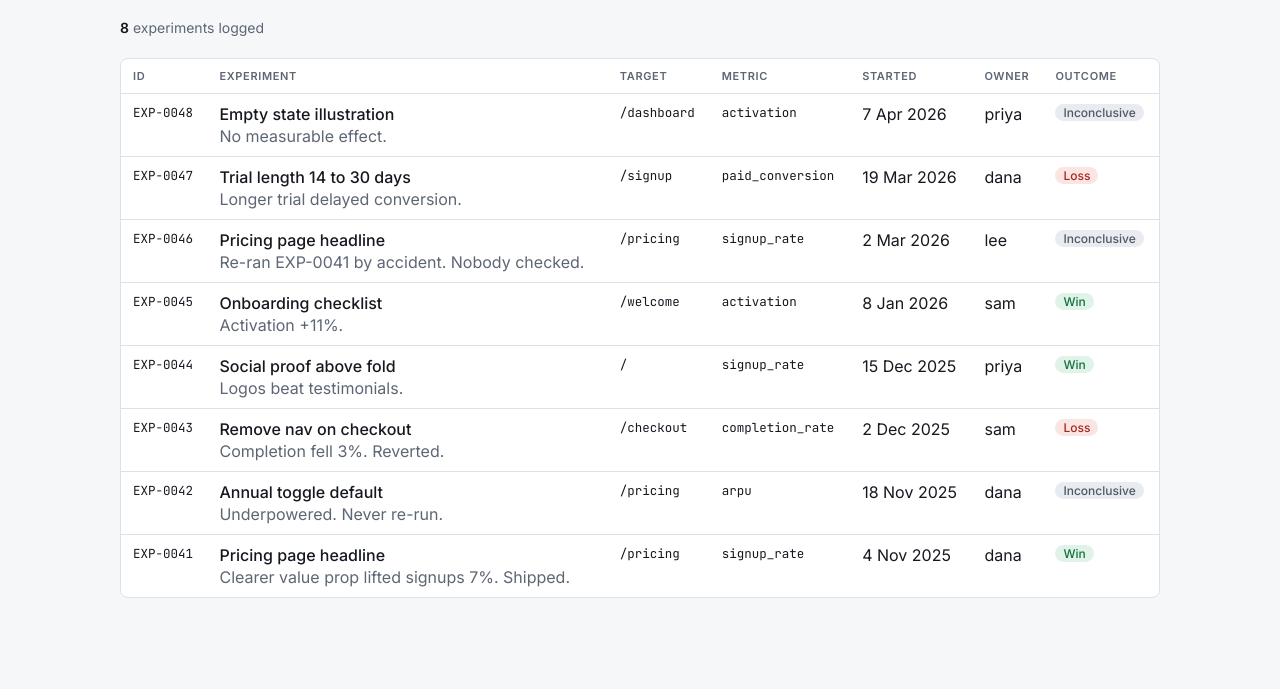
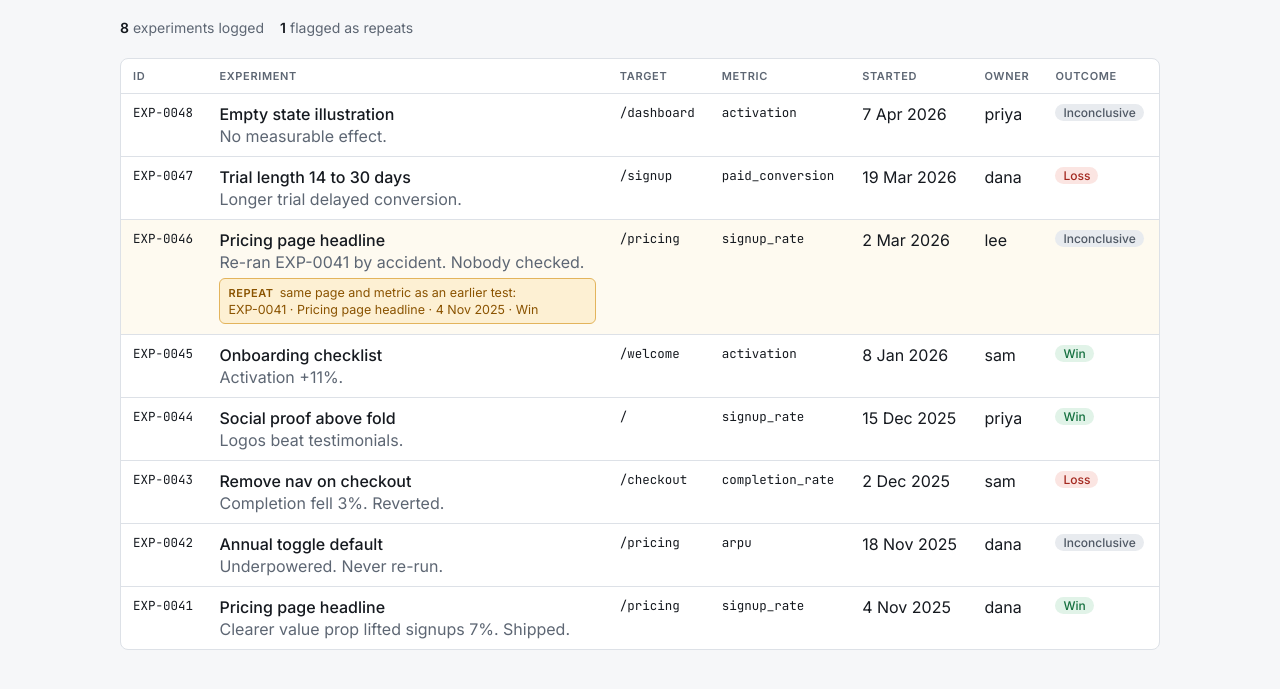
Before and after one commit to WorkshopKI/Test, a plain HTML site: page index.html in a window 1280 px wide. Shown: the part 103-792 px from the top of the page. Drawn offline with Linux system fonts and the light colour scheme.

Commit message:
slice 2: repeat rule and marker (flags EXP-0046 -> EXP-0041 only)
Co-Authored-By: Claude Sonnet 5.5 <noreply@anthropic.com>
Claude-Session: https://claude.ai/code/session_01StYiw4ATgJMjFtPtUHvM15

```diff
--- a/index.html
+++ b/index.html
@@ -39,6 +39,10 @@ tr:last-child td { border-bottom: 0; }
 td.name { font-weight: 500; min-width: 190px; }
 td.date, td.id { white-space: nowrap; }
 .notes { color: var(--muted); font-weight: 400; margin-top: 2px; }
+.repeat { margin-top: 6px; padding: 6px 8px; border: 1px solid var(--warn-line); background: var(--warn-bg); color: var(--warn); border-radius: 6px; font-weight: 400; font-size: 12.5px; }
+.repeat strong { font-weight: 600; text-transform: uppercase; letter-spacing: .05em; font-size: 11px; margin-right: 6px; }
+.repeat ul { margin: 2px 0 0; padding: 0; list-style: none; }
+tr.flagged td { background: color-mix(in srgb, var(--warn-bg) 35%, var(--surface)); }
 .badge { display: inline-block; padding: 1px 8px; border-radius: 999px; font-size: 12px; font-weight: 500; white-space: nowrap; }
 .badge.win { color: var(--win); background: var(--win-bg); }
 .badge.loss { color: var(--loss); background: var(--loss-bg); }
@@ -78,23 +82,42 @@ const esc = (s) => String(s).replace(/[&<>"']/g, (c) => ({ "&": "&amp;", "<": "&
 const LABEL = { win: "Win", loss: "Loss", inconclusive: "Inconclusive" };
 const fmtDate = (iso) => new Date(iso + "T00:00:00Z").toLocaleDateString("en-GB", { day: "numeric", month: "short", year: "numeric", timeZone: "UTC" });
 
+// THE repeat rule (fixed, no judgement): same target page AND same metric.
+// Case-insensitive, trimmed, trailing slash on the page ignored. Nothing else counts.
+const normTarget = (t) => { t = String(t).trim().toLowerCase(); return t.length > 1 ? (t.replace(/\/+$/, "") || "/") : t; };
+const normMetric = (m) => String(m).trim().toLowerCase();
+const keyOf = (e) => normTarget(e.target) + "\u0000" + normMetric(e.metric);
+
+// Earlier experiments matching `row`, newest first. "Earlier" = strictly earlier start date,
+// or same date and logged earlier. A row not in the list yet (the form preview) counts as logged last.
+function repeatsOf(row, rows) {
+  let at = rows.indexOf(row); if (at < 0) at = rows.length;
+  const k = keyOf(row);
+  return sorted(rows.filter((o, i) => o !== row && keyOf(o) === k && (o.started < row.started || (o.started === row.started && i < at))));
+}
+const repeatLine = (o) => `${esc(o.id)} · ${esc(o.name)} · ${fmtDate(o.started)} · ${LABEL[o.outcome] || esc(o.outcome)}`;
+
 // Newest first; same date -> later insertion first.
 function sorted(list) {
   return list.map((e, i) => ({ e, i })).sort((a, b) => b.e.started.localeCompare(a.e.started) || b.i - a.i).map((x) => x.e);
 }
 
 function render() {
-  $("summary").innerHTML = `<span><b>${experiments.length}</b> experiments logged</span>`;
-  $("rows").innerHTML = sorted(experiments).map((e) => `
-    <tr>
+  const flags = new Map(experiments.map((e) => [e, repeatsOf(e, experiments)]));
+  const nFlag = [...flags.values()].filter((m) => m.length).length;
+  $("summary").innerHTML = `<span><b>${experiments.length}</b> experiments logged</span>` +
+    `<span><b>${nFlag}</b> flagged as repeats</span>`;
+  $("rows").innerHTML = sorted(experiments).map((e) => { const m = flags.get(e); return `
+    <tr class="${m.length ? "flagged" : ""}">
       <td class="id mono">${esc(e.id)}</td>
-      <td class="name">${esc(e.name)}<div class="notes">${esc(e.notes)}</div></td>
+      <td class="name">${esc(e.name)}<div class="notes">${esc(e.notes)}</div>${m.length ? `
+        <div class="repeat"><strong>Repeat</strong>same page and metric as an earlier test:<ul>${m.map((o) => `<li>${repeatLine(o)}</li>`).join("")}</ul></div>` : ""}</td>
       <td class="mono">${esc(e.target)}</td>
       <td class="mono">${esc(e.metric)}</td>
       <td class="date">${fmtDate(e.started)}</td>
       <td>${esc(e.owner)}</td>
       <td><span class="badge ${esc(e.outcome)}">${LABEL[e.outcome] || esc(e.outcome)}</span></td>
-    </tr>`).join("");
+    </tr>`; }).join("");
 }
 render();
 </script>
```
